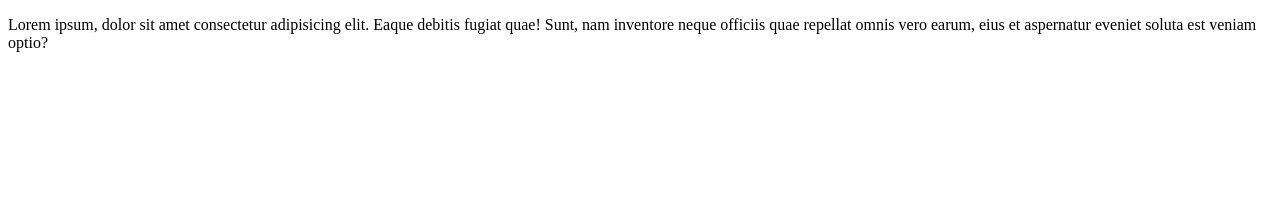
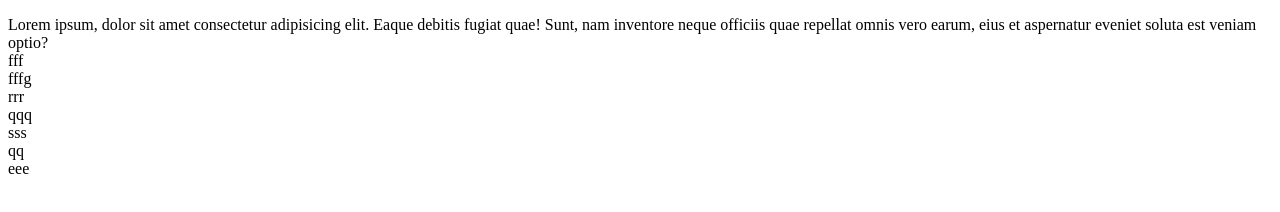
Before and after one commit to palharini/criacao_sitesA, a plain HTML site: page index.html in a window 1280 px wide. Shown: the part 152-364 px from the top of the page. Drawn offline with Linux system fonts and the light colour scheme.

Commit message:
mais um texto

```diff
--- a/index.html
+++ b/index.html
@@ -13,5 +13,12 @@
         Lorem ipsum, dolor sit amet consectetur adipisicing elit. Eaque debitis fugiat quae! Sunt,
      nam inventore neque officiis quae repellat omnis vero earum, eius et aspernatur eveniet soluta est veniam optio?
     </div>
+    <div class="class">fff</div>
+    <div class="class">fffg</div>
+    <div class="class">rrr</div>
+    <div class="class">qqq</div>
+    <div class="class">sss</div>
+    <div class="class">qq</div>
+    <div class="class">eee</div>
 </body>
 </html>
```
